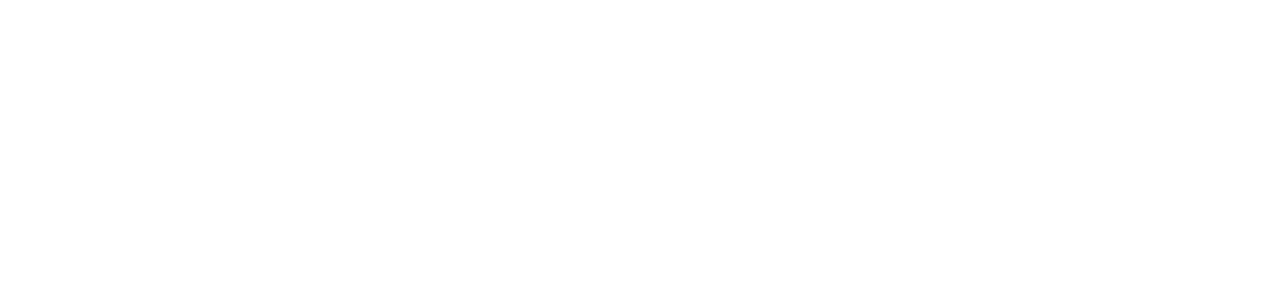
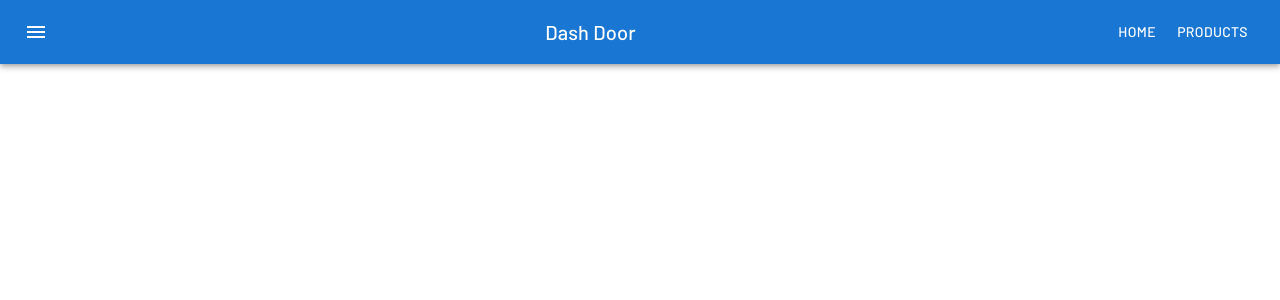
Before and after one commit to Samiul-Ahmed-96/dash-door-client, a React (Create React App) app: page / in a window 1280 px wide. Shown: the top 300 px of the page. Built offline with nearby package versions, Linux system fonts and the light colour scheme.

Commit message:
Create Appbar & Drawer

```diff
--- a/public/index.html
+++ b/public/index.html
@@ -14,12 +14,12 @@
     <link rel="preconnect" href="https://fonts.googleapis.com" />
     <link rel="preconnect" href="https://fonts.gstatic.com" crossorigin />
     <link
-      href="https://fonts.googleapis.com/css2?family=Ubuntu:ital,wght@0,400;0,500;1,400;1,500;1,700&display=swap"
+      href="https://fonts.googleapis.com/css2?family=Barlow:ital,wght@0,400;0,500;0,600;0,700;0,800;1,400;1,700&display=swap"
       rel="stylesheet"
     />
     <style>
       * {
-        font-family: "Ubuntu", sans-serif;
+        font-family: "Barlow", sans-serif !important;
       }
     </style>
     <title>Dash-Door</title>
--- a/src/App.js
+++ b/src/App.js
@@ -1,9 +1,23 @@
+import { BrowserRouter, Route, Switch } from 'react-router-dom';
 import './App.css';
+import Home from './Components/Pages/Home/Home';
+import Products from './Components/Pages/Products/Products';
+import Navbar from './Components/Shared/Navbar/Navbar';
 
 function App() {
   return (
     <div className="App">
-
+    <BrowserRouter>
+    <Navbar/>
+    <Switch>
+      <Route exact path="/">
+          <Home/>
+      </Route>
+      <Route exact path="/products">
+          <Products/>
+      </Route>
+    </Switch>
+  </BrowserRouter>
     </div>
   );
 }
--- /dev/null
+++ b/src/Components/Pages/Home/Home.js
@@ -0,0 +1,11 @@
+import React from 'react';
+
+const Home = () => {
+    return (
+        <div>
+
+        </div>
+    );
+};
+
+export default Home;
--- /dev/null
+++ b/src/Components/Pages/Products/Products.js
@@ -0,0 +1,11 @@
+import React from 'react';
+
+const Products = () => {
+    return (
+        <div>
+
+        </div>
+    );
+};
+
+export default Products;
--- /dev/null
+++ b/src/Components/Shared/Navbar/Navbar.js
@@ -0,0 +1,94 @@
+import MenuIcon from '@mui/icons-material/Menu';
+import { useTheme } from '@mui/material';
+import AppBar from '@mui/material/AppBar';
+import Box from '@mui/material/Box';
+import Button from '@mui/material/Button';
+import Divider from '@mui/material/Divider';
+import Drawer from '@mui/material/Drawer';
+import IconButton from '@mui/material/IconButton';
+import List from '@mui/material/List';
+import ListItem from '@mui/material/ListItem';
+import ListItemText from '@mui/material/ListItemText';
+import Toolbar from '@mui/material/Toolbar';
+import Typography from '@mui/material/Typography';
+import { makeStyles } from '@mui/styles';
+import * as React from 'react';
+import { Link } from 'react-router-dom';
+
+
+const Navbar = () => {
+  const theme =  useTheme();
+  const useStyle = makeStyles({
+    navItem : {
+      color : '#fff',
+      textDecoration : 'none'
+    },
+    brandIcon : {
+      textAlign : 'center'
+    },
+    navContainer : {
+
+    }
+  })
+  //Destructure Styles
+  const {navItem,brandIcon,navIcon,navContainer} = useStyle();
+  //Drawer content
+  const [state, setState] = React.useState(false);
+
+  const list = (
+    <Box
+      sx={{ width: 250 }}
+      role="presentation"
+
+    >
+      <List>
+          <ListItem button>
+            <ListItemText><Link to='/home'>Home</Link></ListItemText>
+          </ListItem>
+      </List>
+      <Divider />
+    </Box>
+  );
+  return (
+    <>
+    <Box sx={{ flexGrow: 1 }}>
+    <AppBar position="static">
+      <Toolbar>
+        <IconButton
+          size="large"
+          edge="start"
+          color="inherit"
+          className={navIcon}
+          aria-label="menu"
+          onClick={()=>setState(true)}
+          sx={{ mr: 2 }}
+        >
+          <MenuIcon />
+        </IconButton>
+        <Typography className={brandIcon} variant="h6" component="div" sx={{ flexGrow: 1 }}>
+          Dash Door
+        </Typography>
+        <Box className={navContainer}>
+          <Link className={navItem}  to='/home'><Button color='inherit' variant="text">Home</Button></Link>
+          <Link className={navItem} to='/products'><Button color='inherit' variant="text">Products</Button></Link>
+        </Box>
+      </Toolbar>
+    </AppBar>
+  </Box>
+
+  <div>
+    <React.Fragment >
+      <Drawer
+
+        open={state}
+        onClose={()=>setState(false)}
+      >
+        {list}
+      </Drawer>
+    </React.Fragment>
+</div>
+    </>
+  );
+};
+
+export default Navbar;
--- a/src/index.js
+++ b/src/index.js
@@ -1,11 +1,13 @@
+import { CssBaseline } from '@mui/material';
 import React from 'react';
 import ReactDOM from 'react-dom';
+import App from './App';
 import './index.css';
-import App from './App';
 import reportWebVitals from './reportWebVitals';
 
 ReactDOM.render(
   <React.StrictMode>
+  <CssBaseline/>
     <App />
   </React.StrictMode>,
   document.getElementById('root')
```
Also changed, not shown: src/Shared/Navbar/Navbar.js (deleted).
